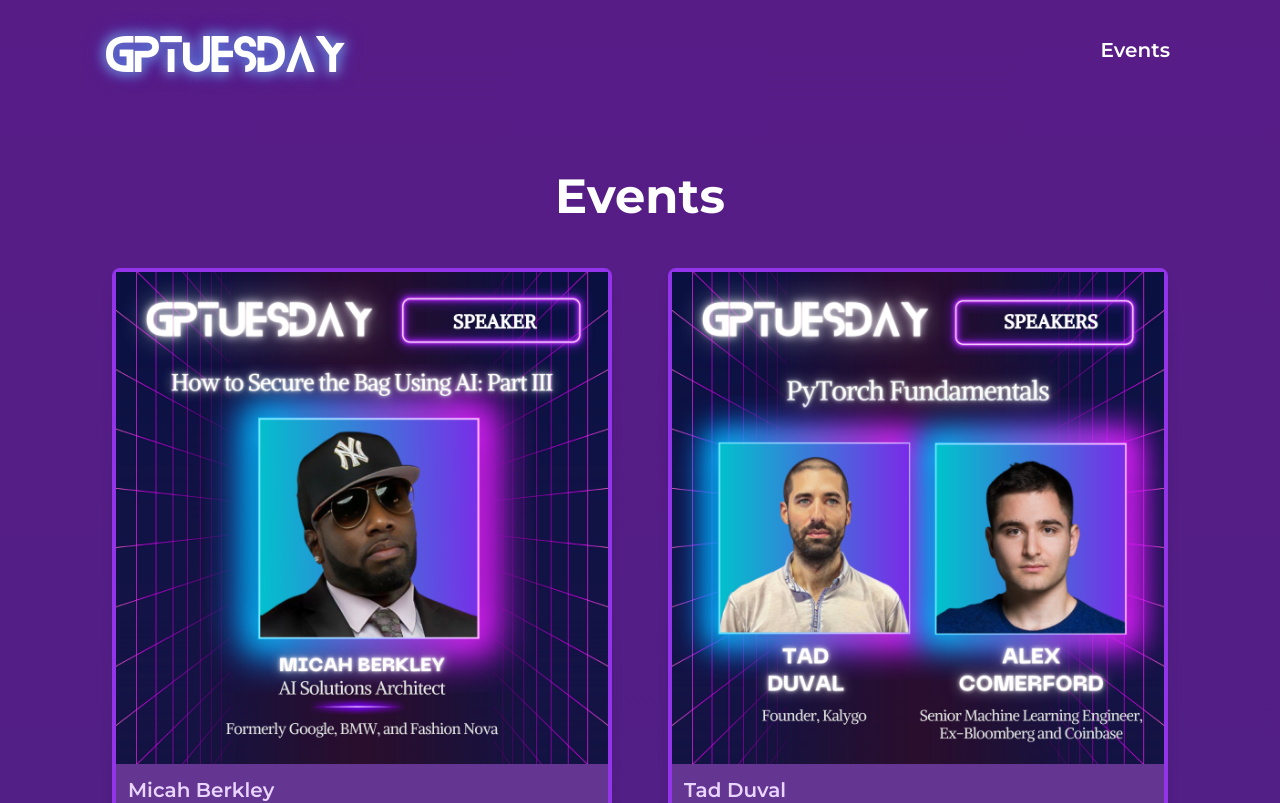
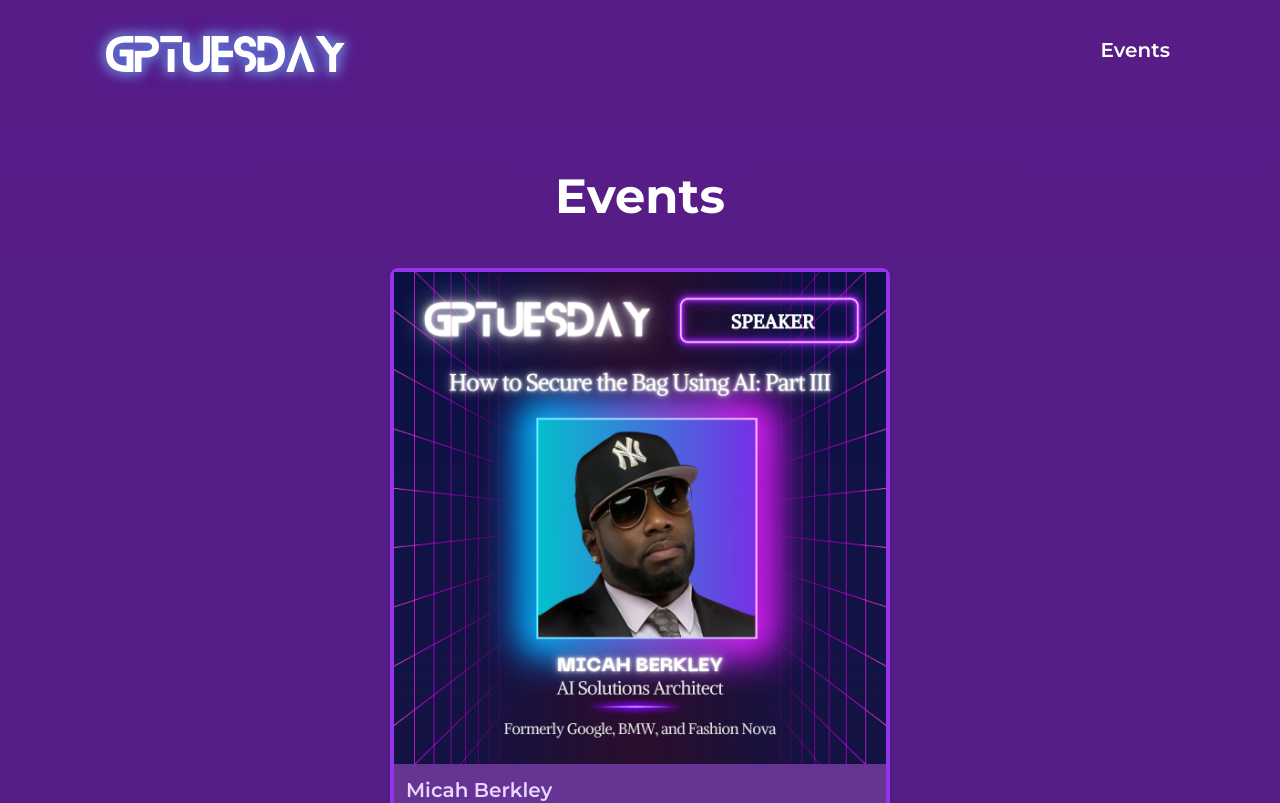
Before and after one commit to gptuesday/gptuesday, a Next.js app: page /events in a window 1280 px wide. Shown: the top 803 px of the page. Built offline with nearby package versions, Linux system fonts and the light colour scheme; no server answers.

Commit message:
fixed speaker sizing

```diff
--- a/components/event-card.tsx
+++ b/components/event-card.tsx
@@ -12,7 +12,7 @@
   ));
 
   return (
-    <Link href={`/events/2024/${event.slug}`} target="_blank">
+    <Link href={`/events/2024/${event.slug}`} target="_blank" className='w-full'>
       <Card className='relative bg-white bg-opacity-10 rounded-lg shadow-lg border-rounded-xl border-purple-600 border-4 hover:border-green-300 m-0 p-0 m-auto w-11/12 lg:w-[500px]'>
           <CardHeader className='p-0'>
           <img
```
